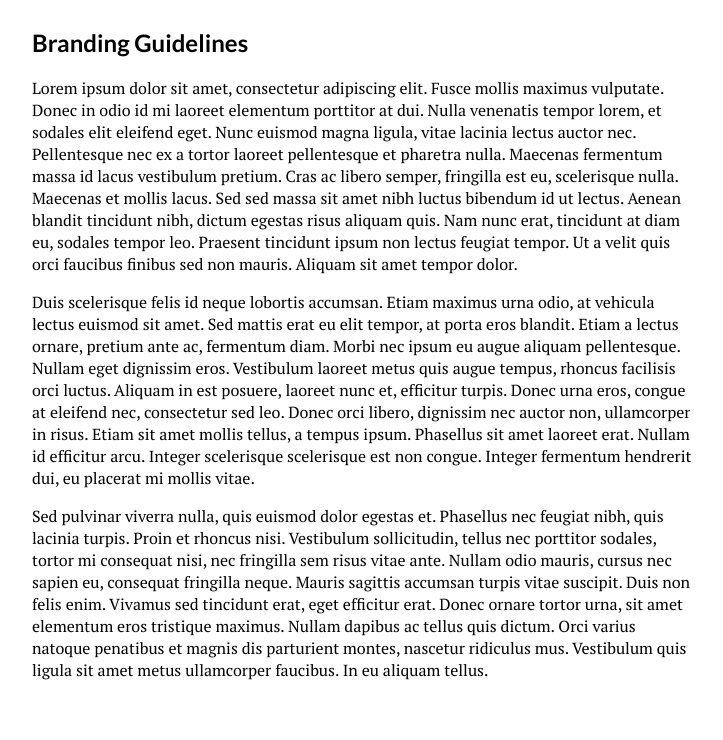
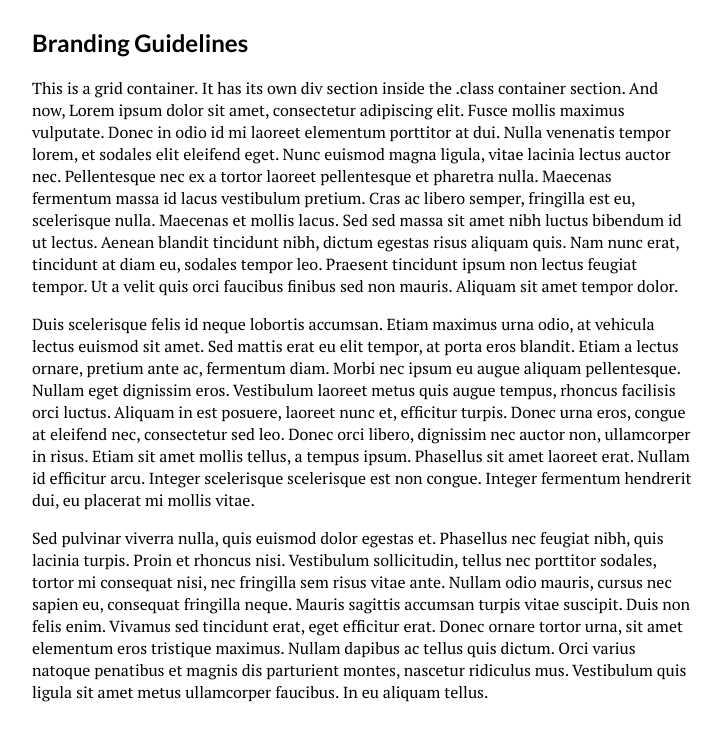
Before and after one commit to alexandrglm/css-grid, a website: page index.html in a window 1280 px wide. Shown: the whole page, without its empty margins (278-1001 px from the left). Drawn offline with Linux system fonts and the light colour scheme.

Commit message:
Updated .gitignore. A CSS grid created, inside its own .container.

```diff
--- a/index.html
+++ b/index.html
@@ -40,7 +40,7 @@
 
             <h2> Branding Guidelines</h2>
 
-            <p>Lorem ipsum dolor sit amet, consectetur adipiscing elit. Fusce mollis maximus vulputate. Donec in odio id mi laoreet elementum porttitor at dui. Nulla venenatis tempor lorem, et sodales elit eleifend eget. Nunc euismod magna ligula, vitae lacinia lectus auctor nec. Pellentesque nec ex a tortor laoreet pellentesque et pharetra nulla. Maecenas fermentum massa id lacus vestibulum pretium. Cras ac libero semper, fringilla est eu, scelerisque nulla. Maecenas et mollis lacus. Sed sed massa sit amet nibh luctus bibendum id ut lectus. Aenean blandit tincidunt nibh, dictum egestas risus aliquam quis. Nam nunc erat, tincidunt at diam eu, sodales tempor leo. Praesent tincidunt ipsum non lectus feugiat tempor. Ut a velit quis orci faucibus finibus sed non mauris. Aliquam sit amet tempor dolor. </p>
+            <p>This is a grid container. It has its own div section inside the .class container section. And now, Lorem ipsum dolor sit amet, consectetur adipiscing elit. Fusce mollis maximus vulputate. Donec in odio id mi laoreet elementum porttitor at dui. Nulla venenatis tempor lorem, et sodales elit eleifend eget. Nunc euismod magna ligula, vitae lacinia lectus auctor nec. Pellentesque nec ex a tortor laoreet pellentesque et pharetra nulla. Maecenas fermentum massa id lacus vestibulum pretium. Cras ac libero semper, fringilla est eu, scelerisque nulla. Maecenas et mollis lacus. Sed sed massa sit amet nibh luctus bibendum id ut lectus. Aenean blandit tincidunt nibh, dictum egestas risus aliquam quis. Nam nunc erat, tincidunt at diam eu, sodales tempor leo. Praesent tincidunt ipsum non lectus feugiat tempor. Ut a velit quis orci faucibus finibus sed non mauris. Aliquam sit amet tempor dolor. </p>
 
             <p>Duis scelerisque felis id neque lobortis accumsan. Etiam maximus urna odio, at vehicula lectus euismod sit amet. Sed mattis erat eu elit tempor, at porta eros blandit. Etiam a lectus ornare, pretium ante ac, fermentum diam. Morbi nec ipsum eu augue aliquam pellentesque. Nullam eget dignissim eros. Vestibulum laoreet metus quis augue tempus, rhoncus facilisis orci luctus. Aliquam in est posuere, laoreet nunc et, efficitur turpis. Donec urna eros, congue at eleifend nec, consectetur sed leo. Donec orci libero, dignissim nec auctor non, ullamcorper in risus. Etiam sit amet mollis tellus, a tempus ipsum. Phasellus sit amet laoreet erat. Nullam id efficitur arcu. Integer scelerisque scelerisque est non congue. Integer fermentum hendrerit dui, eu placerat mi mollis vitae.</p>
 
```
Also changed, not shown: 1 other file.
